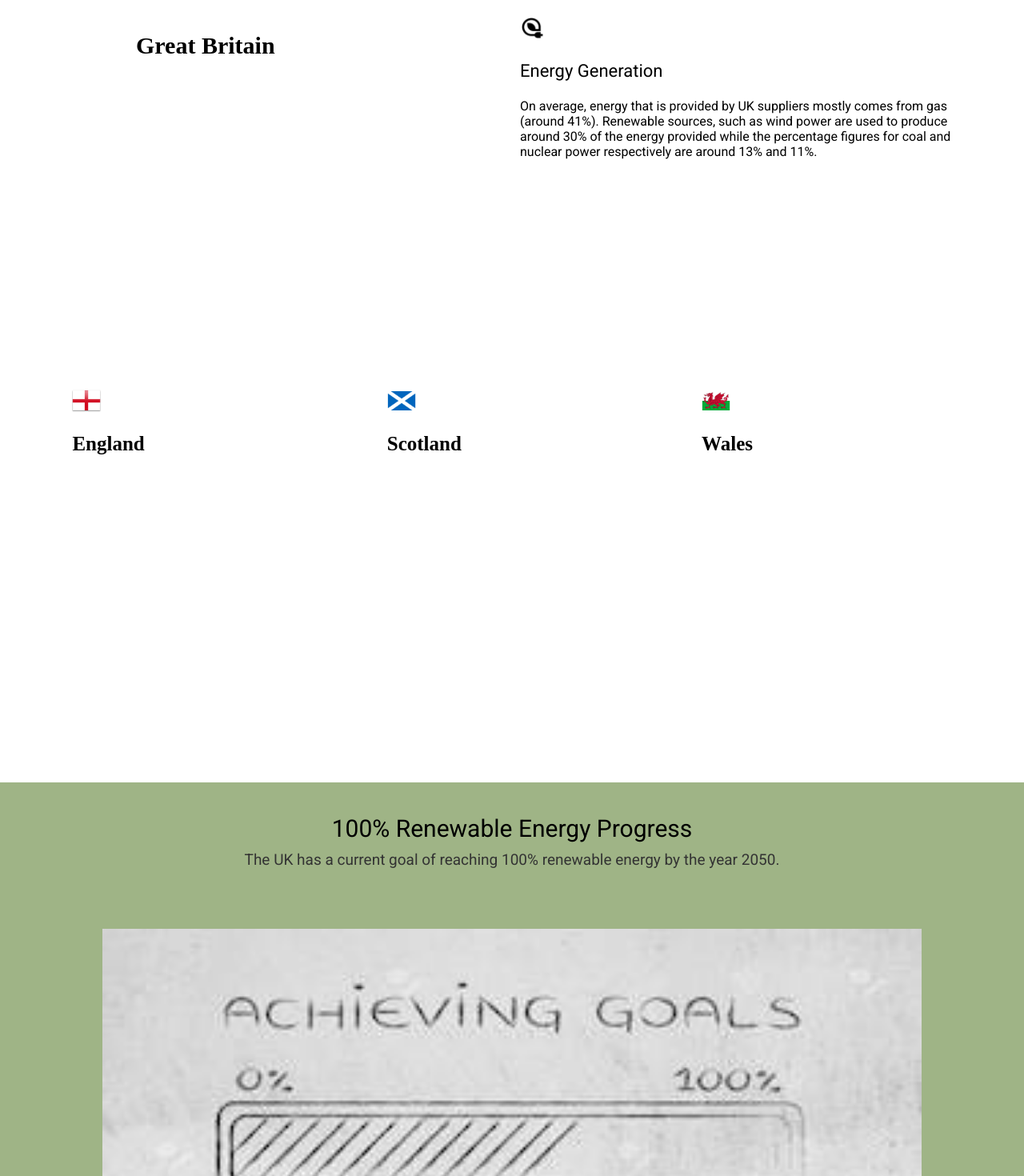
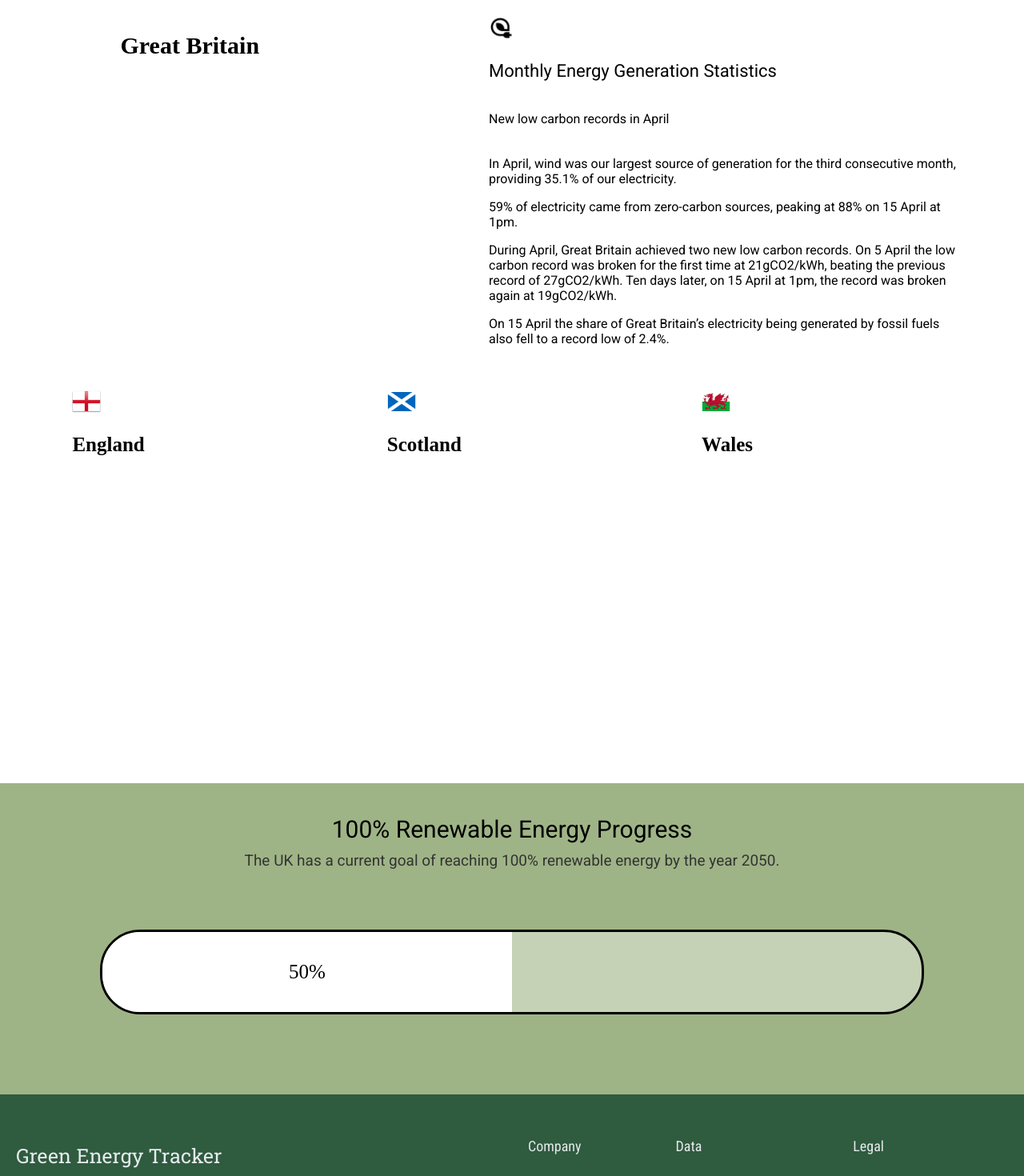
Before and after one commit to Charlie-Bronca/green-energy-tracker, a React (Create React App) app: page / in a window 1280 px wide. Shown: the part 860-2330 px from the top of the page at 80% size. Built offline with nearby package versions, Linux system fonts and the light colour scheme; no server answers.

Commit message:
Improve responsivness

```diff
--- a/public/assets/css/homepage.css
+++ b/public/assets/css/homepage.css
@@ -151,6 +151,22 @@ body {
     padding-right: 10px;
 }
 
+@media (max-width: 768px) {
+    .main-container {
+        flex-direction: column;
+    }
+
+    .main-column1,
+    .main-column2 {
+        width: 100%; /* Make both columns take full width */
+    }
+
+    .main-img {
+        display: none; /* Hide the image */
+    }
+}
+
+
 .main-img {
     width: 100%;
     min-width: 0;
@@ -179,6 +195,7 @@ body {
     align-items: center;
     margin-left: 20px;
     margin-right: 20px;
+    flex-wrap: wrap;
 }
 
 .df-logo {
@@ -244,25 +261,34 @@ body {
 
 .energy-generation {
     display: flex;
+    flex-wrap: wrap;
 }
 
 .energy-img {
     display: flex;
     justify-content: center;
     align-items: center;
-    width: 50%;
+    width: 45%;
     max-width: 100%;
     padding: 10px;
 }
 
 .current-energy-graph {
-    max-width: 100%;
-    height: auto;
+    width: 100%;
+    max-width: 350px;
 }
 
 .generation-text {
     width: 50%;
     padding: 10px;
+
+}
+
+@media (max-width: 550px) {
+    .energy-img,
+    .generation-text {
+        width: 100%;
+    }
 }
 
 .energy-icon {
@@ -273,6 +299,13 @@ body {
     color: black;
     font-family: 'Roboto', sans-serif;
     font-size: 22px;
+    font-weight: 500;
+}
+
+.h6-energy-generation {
+    color: black;
+    font-family: 'Roboto', sans-serif;
+    font-size: 16px;
     font-weight: 500;
 }
 
--- a/src/components/National.js
+++ b/src/components/National.js
@@ -47,7 +47,7 @@ export default function National() {
     }
 
     return (
-        <div>
+        <div className="current-energy-graph">
             <h1 style={{ fontSize: '30px' }}>Great Britain</h1>
             <canvas id="myChart" width="350" height="350"></canvas>
         </div>
--- a/src/components/NavBar.js
+++ b/src/components/NavBar.js
@@ -12,7 +12,7 @@ export default function NavBar() {
           </div>
           <div class="container-back">
             <a href="/home">
-              <button class="back-button">Back</button>
+              <button class="back-button">Back to Home</button>
             </a>
           </div>
         </div>
--- /dev/null
+++ b/src/components/ProgressTracker.js
@@ -0,0 +1,20 @@
+import React, { useState, useEffect } from 'react';
+
+function ProgressTracker() {
+  const [progress, setProgress] = useState(0);
+
+  useEffect(() => {
+    // Manually update progress (example: 50%)
+    setProgress(50);
+  }, []);
+
+  return (
+    <div className="progress-container2">
+      <div className="progress-bar2" style={{ width: `${progress}%` }}>
+        {`${progress}%`}
+      </div>
+    </div>
+  );
+}
+
+export default ProgressTracker;
--- a/src/index.css
+++ b/src/index.css
@@ -99,6 +99,13 @@ html {
   padding-bottom: 10px;
 }
 
+@media (max-width: 768px) {
+  .main-column1-other {
+      width: 100%; /* Make the column take full width */
+      padding: 0 10px; /* Add padding to the sides for better readability */
+  }
+}
+
 .main-h2-other {
   display: flex;
   justify-content: center;
@@ -141,3 +148,37 @@ html {
   border-radius: 5px;
   cursor: pointer;
 }
+
+.progress-container2 {
+  width: 80%;
+  height: 100px;
+  background-color: #c5d2b6;
+  border-radius: 5px;
+  overflow: hidden;
+  margin-bottom: 100px;
+  border: solid;
+  border-radius: 50px;
+}
+
+.progress-bar2 {
+  height: 100px;
+  background-color: white;
+  display: flex;
+  align-items: center;
+  justify-content: center;
+  text-align: center;
+  line-height: 30px;
+  color: black;
+  font-size: 25px;
+}
+
+.NotFound-main {
+  margin-top: 100px;
+  padding-top: 200px;
+  padding-bottom: 300px;
+  display: flex;
+  align-items: center;
+  text-align: center;
+  flex-direction: column;
+  font-size: 20px;
+}
--- /dev/null
+++ b/src/pages/NotFound.js
@@ -0,0 +1,22 @@
+import React from 'react';
+import { useNavigate } from 'react-router-dom';
+import Navbar from "../components/NavBar";
+import Footer from "../components/Footer";
+
+const NotFound = () => {
+    const navigate = useNavigate();
+    const goBack = () => {
+        navigate('/')
+    }
+  return (
+    <div>
+        <Navbar />
+        <div className="NotFound-main">
+            <h1 className="NotFound-h1">404: Could not find that Postcode</h1>
+        </div>
+        <Footer />
+    </div>
+  );
+}
+
+export default NotFound;
--- a/src/pages/home.js
+++ b/src/pages/home.js
@@ -5,6 +5,7 @@ import England from "../components/England";
 import Scotland from "../components/Scotland";
 import Wales from "../components/Wales";
 import Footer from "../components/Footer";
+import ProgressTracker from "../components/ProgressTracker";
 
 const Home = () => {
   const navigate = useNavigate();
@@ -138,13 +139,19 @@ const Home = () => {
                 alt="Energy Icon"
                 class="energy-icon"
               />
-              <h3 class="h3-energy-generation">Energy Generation</h3>
+              <h3 class="h3-energy-generation">Monthly Energy Generation Statistics</h3>
+              <h6 class="h6-energy-generation">New low carbon records in April</h6>
               <p class="paragraph-energy-generation">
-                On average, energy that is provided by UK suppliers mostly comes
-                from gas (around 41%). Renewable sources, such as wind power are
-                used to produce around 30% of the energy provided while the
-                percentage figures for coal and nuclear power respectively are
-                around 13% and 11%.
+              In April, wind was our largest source of generation for the third consecutive month, providing 35.1% of our electricity.
+              </p>
+              <p class="paragraph-energy-generation">
+              59% of electricity came from zero-carbon sources, peaking at 88% on 15 April at 1pm.
+              </p>
+              <p class="paragraph-energy-generation">
+              During April, Great Britain achieved two new low carbon records. On 5 April the low carbon record was broken for the first time at 21gCO2/kWh, beating the previous record of 27gCO2/kWh. Ten days later, on 15 April at 1pm, the record was broken again at 19gCO2/kWh.
+              </p>
+              <p class="paragraph-energy-generation">
+              On 15 April the share of Great Britain’s electricity being generated by fossil fuels also fell to a record low of 2.4%.
               </p>
             </div>
           </div>
@@ -183,11 +190,7 @@ const Home = () => {
             The UK has a current goal of reaching 100% renewable energy by the
             year 2050.
           </p>
-          <img
-            src="assets/images/progress-bar.png.jpg"
-            alt="Progress Bar"
-            class="img-progress"
-          />
+          <ProgressTracker />
         </div>
       </div>
       <Footer />
--- a/src/pages/postcode.js
+++ b/src/pages/postcode.js
@@ -1,21 +1,32 @@
-import React, { useEffect } from "react";
+import React, { useEffect, useState } from "react";
 import Chart from "chart.js/auto";
+import { useNavigate } from "react-router-dom";
+import NotFound from "./NotFound";
 import Navbar from "../components/NavBar";
 import Footer from "../components/Footer";
 
 const PostcodeDisplay = () => {
   // console.log(state)
+  const navigate = useNavigate();
+  const [errors, setErrors] = useState(false);
   useEffect(() => {
     const urlParams = new URLSearchParams(window.location.search);
     const postcode = urlParams.get("postcode");
 
     if (postcode) {
-      fetchChartData(postcode);
+      try {
+        fetchChartData(postcode);
+      } catch (e) {
+        if (e) {
+          setErrors(true);
+        }
+      }
+    } else {
+      document.getElementById("myChart").textContent = "No postcode provided.";
     }
   }, []);
 
   const fetchChartData = (postcode) => {
-    console.log(postcode);
     const ukRegions = {
       AB: "North Scotland",
       AL: "East England",
@@ -141,24 +152,24 @@ const PostcodeDisplay = () => {
     };
 
     const regionIds = {
-      "North Scotland": 1,
-      "South Scotland": 2,
-      "North West England": 3,
-      "North East England": 4,
-      Yorkshire: 5,
-      "North Wales": 6,
-      "South Wales": 7,
-      "West Midlands": 8,
-      "East Midlands": 9,
-      "East England": 10,
-      "South West England": 11,
-      "South England": 12,
-      London: 13,
-      "South East England": 14,
-      England: 15,
-      Scotland: 16,
-      Wales: 17,
-    };
+      'North Scotland': 1,
+      'South Scotland': 2,
+      'North West England': 3,
+      'North East England': 4,
+      'Yorkshire': 5,
+      'North Wales': 6,
+      'South Wales': 7,
+      'West Midlands': 8,
+      'East Midlands': 9,
+      'East England': 10,
+      'South West England': 11,
+      'South England': 12,
+      'London': 13,
+      'South East England': 14,
+      'England': 15,
+      'Scotland': 16,
+      'Wales': 17
+  };
 
     const mySlice = (postcode) => {
       let myPostcode = "";
@@ -179,6 +190,9 @@ const PostcodeDisplay = () => {
 
     const slicedRegionId = mySlice(postcode);
     const region = ukRegions[slicedRegionId];
+    if (!region) {
+      throw new Error("404 Not Found.");
+    }
     if (region) {
       fetch(`https://api.carbonintensity.org.uk/regional`)
         .then((response) => response.json())
@@ -187,6 +201,9 @@ const PostcodeDisplay = () => {
             const regionData = data.data[0].regions.find((regionData) => {
               return regionData.regionid === regionIds[region];
             });
+            if (!regionData) {
+              throw new Error("404: Bad Postcode");
+            }
 
             if (regionData) {
               const generationMix = regionData.generationmix;
@@ -194,7 +211,6 @@ const PostcodeDisplay = () => {
               const labels = generationMix.map((fuel) => fuel.fuel);
               const backgroundColors = getFuelColors(generationMix.length);
 
-              const titleText = `Generation Mix by Fuel Type for ${postcode}`;
               const myChart = new Chart(resultElement, {
                 type: "bar",
                 data: {
@@ -207,30 +223,18 @@ const PostcodeDisplay = () => {
                   ],
                 },
                 options: {
-                  plugins: {
-                    title: {
-                      display: true,
-                      text: titleText,
-                    },
+                  title: {
+                    display: true,
+                    text: "Generation Mix by Fuel Type",
                   },
                   legend: {
                     display: false,
                   },
                 },
               });
-            } else {
-              resultElement.textContent = `No generation mix data available for ${slicedRegionId}.`;
             }
-          } else {
-            resultElement.textContent = "No region data available.";
           }
-        })
-        .catch((error) => {
-          resultElement.textContent =
-            "Error fetching data. Please try again later.";
         });
-    } else {
-      resultElement.textContent = `Invalid postcode area: ${postcode}`;
     }
   };
 
@@ -262,15 +266,20 @@ const PostcodeDisplay = () => {
     }
   };
 
+  if (errors) {
+    return <NotFound />;
+  }
   return (
     <div>
       <Navbar />
+      <div>
       <canvas
         id="myChart"
         width="400"
         height="200"
         class="postcode-main"
       ></canvas>
+      </div>
       <Footer />
     </div>
   );
```
